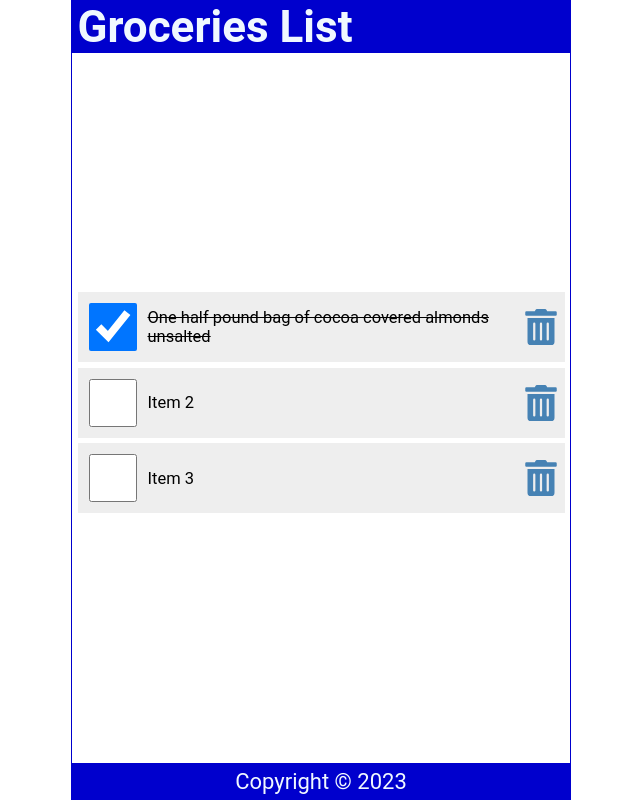
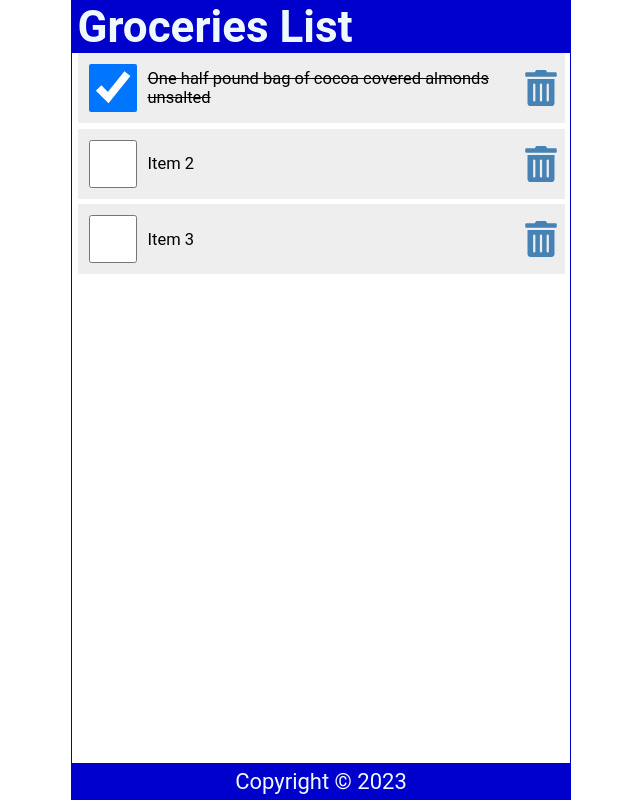
Before and after one commit to alindaByamukama/react-projects, a React (Create React App) app in the folder my-app-dir/my-react-app/: page / in a window 1280 px wide. Shown: the whole page, without its empty margins (319-959 px from the left). Built offline with nearby package versions, Linux system fonts and the light colour scheme.

Commit message:
add css style to align footer text center

```diff
--- a/my-app-dir/my-react-app/src/index.css
+++ b/my-app-dir/my-react-app/src/index.css
@@ -44,7 +44,7 @@ main {
   display: flex;
   flex-direction: column;
   flex-grow: 1;
-  justify-content: center;
+  justify-content: flex-start;
   align-items: center;
   overflow-y: auto;
 }
@@ -56,6 +56,7 @@ footer {
   color: aliceblue;
   display: grid;
   place-content: center;
+  text-align: center;
 }
 
 ul {
```
